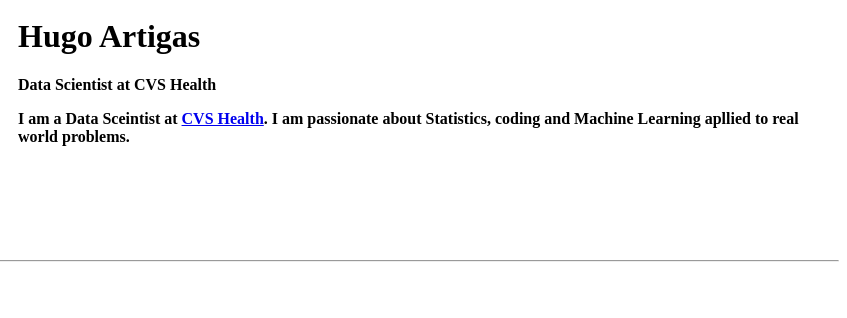
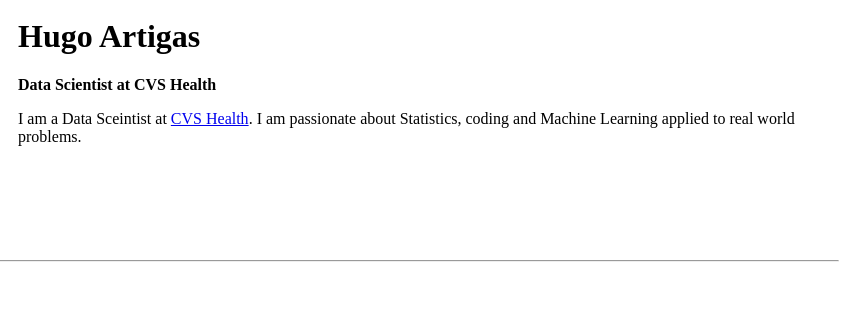
Before and after one commit to hugoartigas/resume, a plain HTML site: page index.html in a window 1280 px wide. Shown: the part 102-420 px from the top of the page, 433-1280 px from the left. Drawn offline with Linux system fonts and the light colour scheme.

Commit message:
Update index.html

```diff
--- a/index.html
+++ b/index.html
@@ -12,8 +12,8 @@
             </td>
             <td><!-- If you want to put a pic from your own device, just put it to -->
                 <h1>Hugo Artigas</h1>
-                <p><strong>Data Scientist at CVS Health</p>
-                <p>I am a Data Sceintist at <a href="https://www.cvshealth.com/">CVS Health</a>. I am passionate about Statistics, coding and Machine Learning apllied to real world problems.</p>
+                <p><strong>Data Scientist at CVS Health</strong></p>
+                <p>I am a Data Sceintist at <a href="https://www.cvshealth.com/">CVS Health</a>. I am passionate about Statistics, coding and Machine Learning applied to real world problems.</p>
             </td>
         </tr>
     </table>
```
